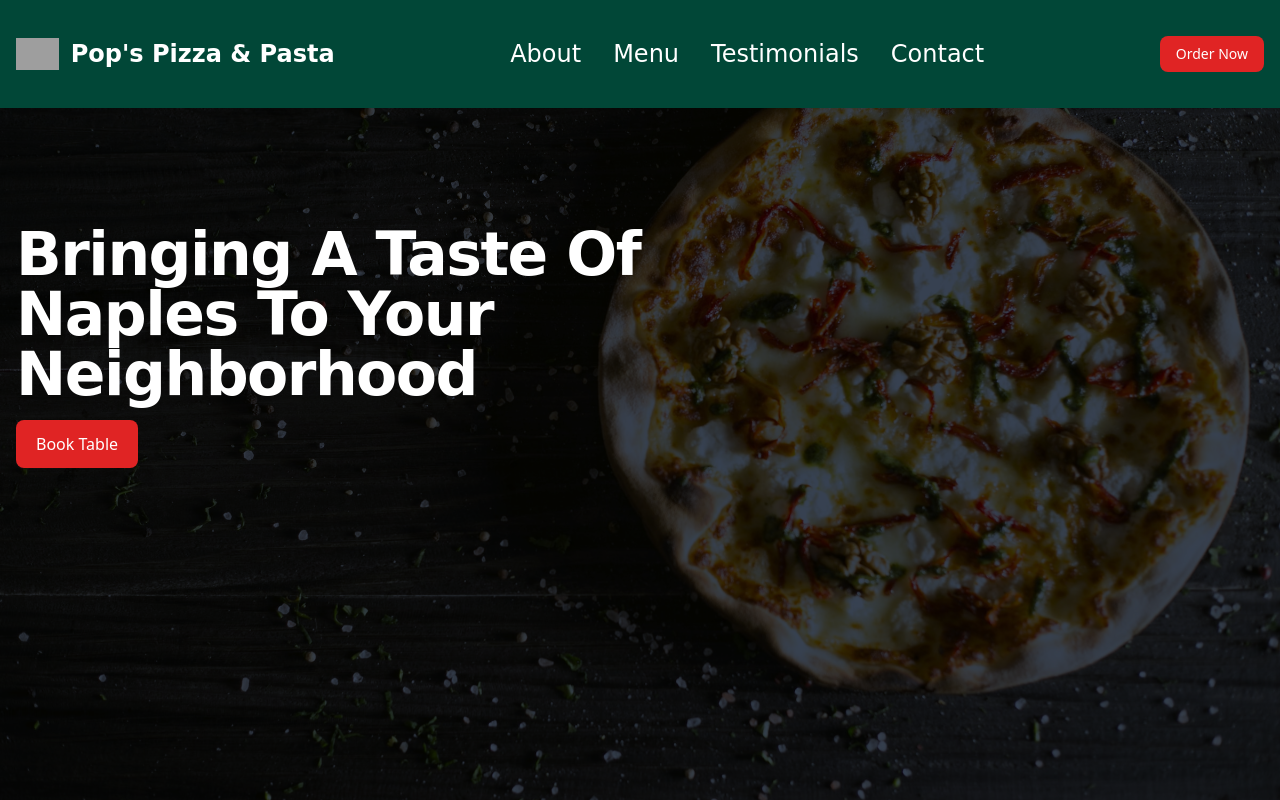
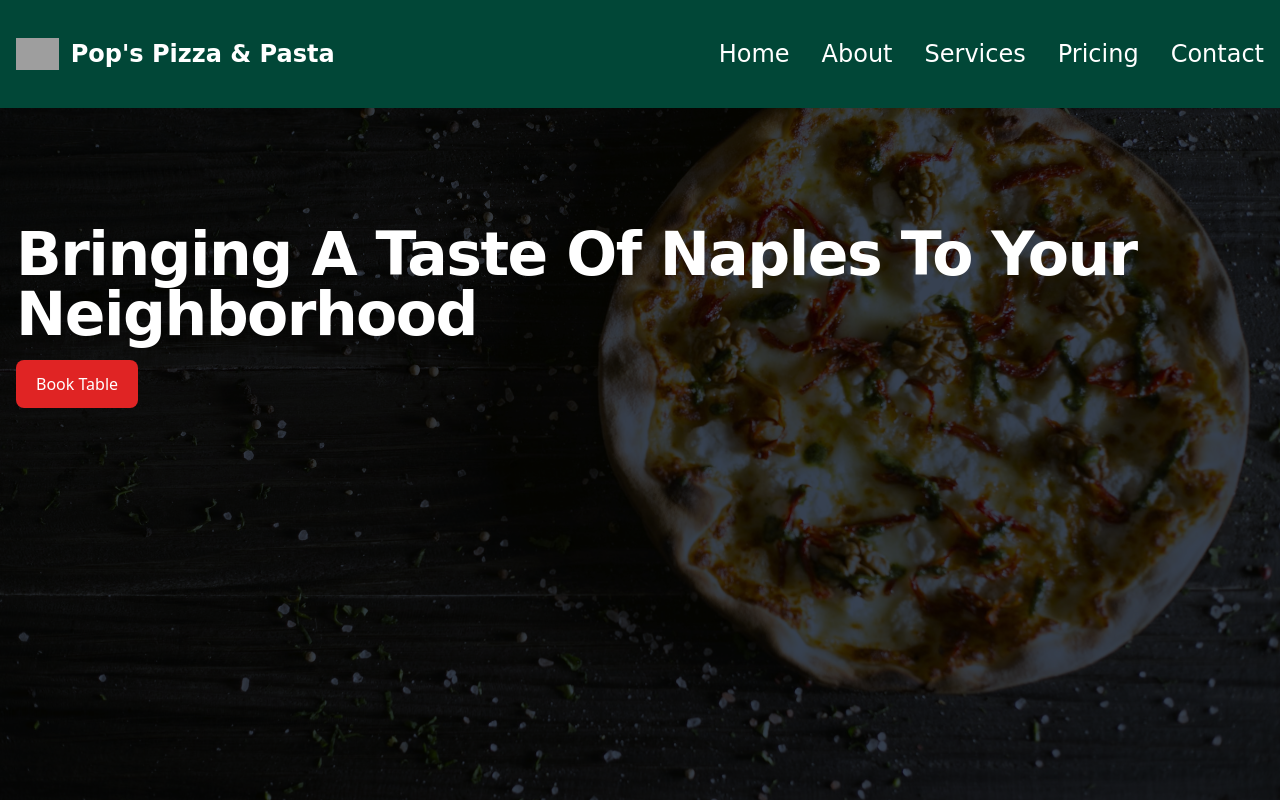
Before and after one commit to jeffrey-agyepong/pops-pizza-pasta-redesign, a website built with Vite: page index.html in a window 1280 px wide. Built offline with nearby package versions, Linux system fonts and the light colour scheme; grey boxes are pictures that could not be loaded; files whose address does not match are found by name; a web font is replaced by a local one.

Commit message:
Update index.html

```diff
--- a/index.html
+++ b/index.html
@@ -16,7 +16,7 @@
 <body>
   <div id="app">
     <header>
-      <nav class="bg-green-900 dark:bg-gray-900 fixed w-full z-20 top-0 left-0 dark:border-gray-600 py-5">
+      <!-- <nav class="bg-green-900 dark:bg-gray-900 fixed w-full z-20 top-0 left-0 dark:border-gray-600 py-5">
         <div class="max-w-screen-xl flex flex-wrap items-center justify-between mx-auto p-4">
           <a href="https://flowbite.com/" class="flex items-center site-id">
             <img src="https://flowbite.com/docs/images/logo.svg" class="h-8 mr-3" alt="Flowbite Logo">
@@ -24,9 +24,7 @@
               Pasta</span>
           </a>
           <div class="flex md:order-2">
-            <button type="button"
-              class="text-white bg-red-600 hover:bg-blue-800 focus:ring-4 focus:outline-none focus:ring-blue-300 font-medium rounded-lg text-sm px-4 py-2 text-center mr-3 md:mr-0 dark:bg-blue-600 dark:hover:bg-blue-700 dark:focus:ring-blue-800">Order
-              Now</button>
+
             <button data-collapse-toggle="navbar-sticky" type="button"
               class="inline-flex items-center p-2 text-sm text-gray-500 rounded-lg md:hidden hover:bg-gray-100 focus:outline-none focus:ring-2 focus:ring-gray-200 dark:text-gray-400 dark:hover:bg-gray-700 dark:focus:ring-gray-600"
               aria-controls="navbar-sticky" aria-expanded="false">
@@ -60,8 +58,53 @@
             </ul>
           </div>
         </div>
+      </nav> -->
+      <nav class="bg-green-900 dark:bg-gray-900 fixed w-full z-20 top-0 left-0 dark:border-gray-600 py-5">
+        <div class="max-w-screen-xl flex flex-wrap items-center justify-between mx-auto p-4">
+          <a href="https://flowbite.com/" class="flex items-center site-id">
+            <img src="https://flowbite.com/docs/images/logo.svg" class="h-8 mr-3" alt="Flowbite Logo">
+            <span class="self-center text-2xl text-white font-semibold whitespace-nowrap dark:text-white">Pop's Pizza &
+              Pasta</span>
+          </a>
+          <button data-collapse-toggle="navbar-default" type="button"
+            class="inline-flex items-center p-2 ml-3 text-sm text-gray-500 rounded-lg md:hidden hover:bg-gray-100 focus:outline-none focus:ring-2 focus:ring-gray-200 dark:text-gray-400 dark:hover:bg-gray-700 dark:focus:ring-gray-600"
+            aria-controls="navbar-default" aria-expanded="false">
+            <span class="sr-only">Open main menu</span>
+            <svg class="w-6 h-6" aria-hidden="true" fill="currentColor" viewBox="0 0 20 20"
+              xmlns="http://www.w3.org/2000/svg">
+              <path fill-rule="evenodd"
+                d="M3 5a1 1 0 011-1h12a1 1 0 110 2H4a1 1 0 01-1-1zM3 10a1 1 0 011-1h12a1 1 0 110 2H4a1 1 0 01-1-1zM3 15a1 1 0 011-1h12a1 1 0 110 2H4a1 1 0 01-1-1z"
+                clip-rule="evenodd"></path>
+            </svg>
+          </button>
+          <div class="hidden w-full md:block md:w-auto" id="navbar-default">
+            <ul
+              class="flex flex-col p-4 md:p-0 mt-4 font-medium border border-gray-100 rounded-lg  md:flex-row md:space-x-8 md:mt-0 md:border-0  dark:bg-gray-800 md:dark:bg-gray-900 dark:border-gray-700">
+              <li>
+                <a href="#"
+                  class="block py-2 pl-3 pr-4 text-white bg-blue-700 rounded md:bg-transparent md:p-0 dark:text-white md:dark:text-blue-500"
+                  aria-current="page">Home</a>
+              </li>
+              <li>
+                <a href="#"
+                  class="block py-2 pl-3 pr-4 text-white rounded hover:bg-gray-100 md:hover:bg-transparent md:border-0 md:hover:text-blue-700 md:p-0 dark:text-white md:dark:hover:text-blue-500 dark:hover:bg-gray-700 dark:hover:text-white md:dark:hover:bg-transparent">About</a>
+              </li>
+              <li>
+                <a href="#"
+                  class="block py-2 pl-3 pr-4 text-white rounded hover:bg-gray-100 md:hover:bg-transparent md:border-0 md:hover:text-blue-700 md:p-0 dark:text-white md:dark:hover:text-blue-500 dark:hover:bg-gray-700 dark:hover:text-white md:dark:hover:bg-transparent">Services</a>
+              </li>
+              <li>
+                <a href="#"
+                  class="block py-2 pl-3 pr-4 text-white rounded hover:bg-gray-100 md:hover:bg-transparent md:border-0 md:hover:text-blue-700 md:p-0 dark:text-white md:dark:hover:text-blue-500 dark:hover:bg-gray-700 dark:hover:text-white md:dark:hover:bg-transparent">Pricing</a>
+              </li>
+              <li>
+                <a href="#"
+                  class="block py-2 pl-3 pr-4 text-white rounded hover:bg-gray-100 md:hover:bg-transparent md:border-0 md:hover:text-blue-700 md:p-0 dark:text-white md:dark:hover:text-blue-500 dark:hover:bg-gray-700 dark:hover:text-white md:dark:hover:bg-transparent">Contact</a>
+              </li>
+            </ul>
+          </div>
+        </div>
       </nav>
-
     </header>
     <main>
       <section
@@ -69,8 +112,8 @@
         <div class="px-4 mx-auto max-w-screen-xl text-left py-48 lg:py-56">
           <h2
             class="mb-4 text-4xl font-extrabold tracking-tight leading-none text-white md:text-5xl lg:text-6xl pe-16 hero-text">
-            Bringing A Taste Of <br>
-            Naples To Your <br>
+            Bringing A Taste Of
+            Naples To Your
             Neighborhood</h2>
           <!-- <p class="mb-8 text-lg text-left font-normal text-gray-300 lg:text-xl sm:px-16 lg:px-48">Here at Flowbite we
             focus on
```
